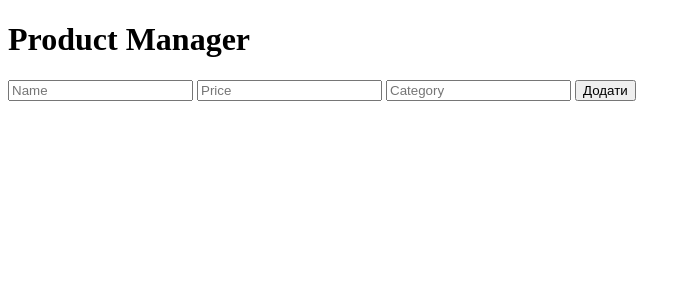
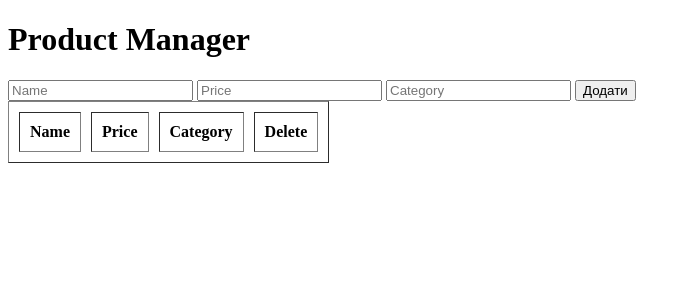
Before and after one commit to AndriyShepel/Product-menager, a Flask app: page / in a window 1280 px wide. Shown: the top 300 px of the page, without its empty margins (0-691 px from the left). Run offline with Flask 3, Linux system fonts and the light colour scheme; lists and menus that the app fills with data are empty.

Commit message:
Create table with products

```diff
--- a/app.py
+++ b/app.py
@@ -1,4 +1,4 @@
-from flask import Flask, render_template, request, flash
+from flask import Flask, render_template, request, flash, redirect, url_for
 
 
 app = Flask(__name__)
@@ -7,18 +7,26 @@ items = []
 
 @app.route('/', methods=["POST", "GET"])
 def index():
-    global items
-    if request.method == "Post":
-        product_name = request.form.get("product_name")
-        product_price = request.form.get("product_price")
-        product_category = request.form.get("product_category")
+    if request.method == "POST":
+        name = request.form.get("product_name")
+        price = request.form.get("product_price")
+        category = request.form.get("product_category")
         for item in items:
-            if item.get("name") == product_name:
+            if item.get("name") == name:
                 flash("Такий товар вже існує")
                 break
-        else:
-            add_product = {"name": product_name, "price":product_price, "category":product_category}
-            item.append(add_product)
-    return render_template("index.html")
+            else:
+                add_product = {"name": name, "price":price, "category":category}
+                items.append(add_product)
+
+        redirect(url_for("index"))
+
+    return render_template("index.html", items=items)
+
+@app.route("/delete/<index>")
+def delete(index):
+    delete_product = items.pop(index)
+    name = delete_product.get("name")
+    flash(f"Товар {name} успішно видаленно!")
 
 app.run(debug=True)
--- a/templates/index.html
+++ b/templates/index.html
@@ -7,7 +7,7 @@
 </head>
 <body>
     <h1>Product Manager</h1>
-    <form method="post">
+    <form method="POST">
         <input type="text" name="product_name" placeholder="Name" required>
         <input type="number" name="product_price" placeholder="Price" required>
         <input type="text" name="product_category" placeholder="Category" required>
@@ -16,9 +16,33 @@
     {% with messages = get_flashed_messages() %}
         {% if messages %}
             {% for message in messages %}
-                {{ message }}
+                <p>{{ message }}</p>
             {% endfor %}
         {% endif %}
     {% endwith %}
+    <table border="1px" cellspacing="10px" cellpadding="10px">
+        <thead>
+            <tr>
+                <th>Name</th>
+                <th>Price</th>
+                <th>Category</th>
+                <th>Delete</th>
+            </tr>
+        </thead>
+        <tbody>
+            {% for item in items %}
+                <tr>
+                    <td>{{ item['name'] }}</td>
+                    <td>{{ item['price'] }}</td>
+                    <td>{{ item['category'] }}</td>
+                    <td>
+                        <a href="{{ url_for('delete', index=loop.index0) }}">
+                            <button type="submit" >Delete Product</button>
+                        </a>
+                    </td>
+                </tr>
+            {% endfor %}
+        </tbody>
+    </table>
 </body>
 </html>
```
